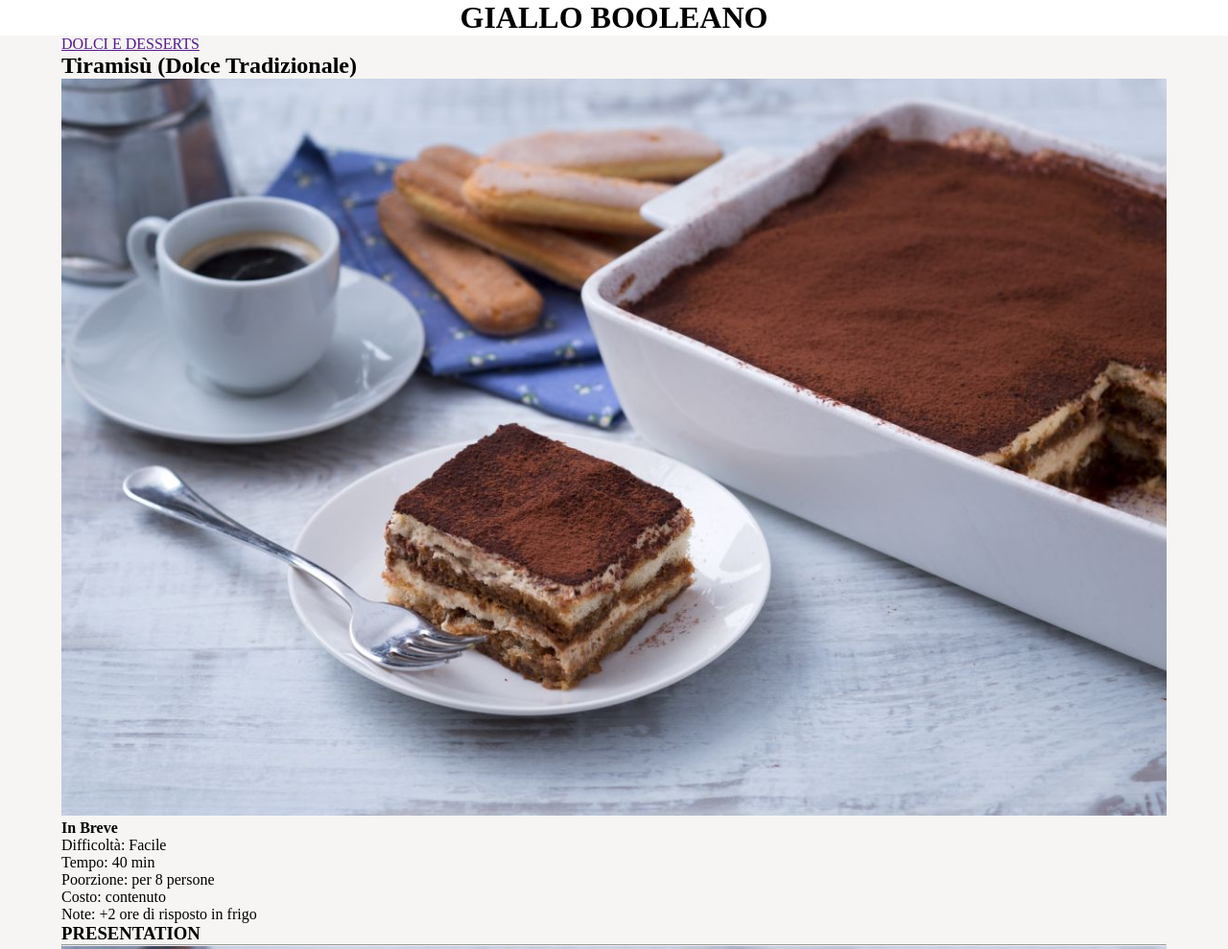
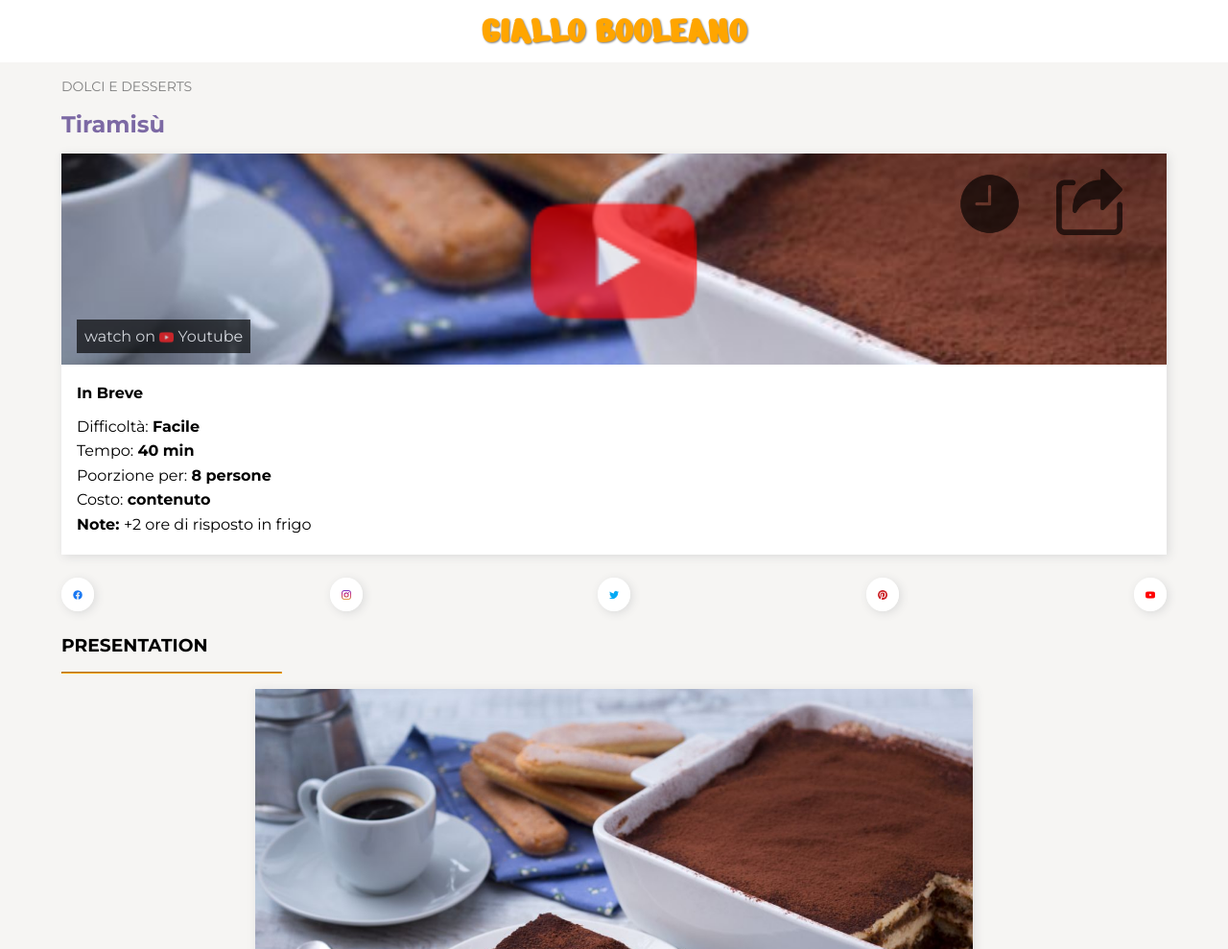
Before and after one commit to ElvisBinaku/htmlcss-responsive-layout, a plain HTML site: page index.html in a window 1280 px wide. Shown: the top 989 px of the page at 96% size. Drawn offline with Linux system fonts and the light colour scheme.

Commit message:
impostato css su hader con shadow nel main logo. creto "video Youtube" con Position-relative e absolute. aggiunte icone sociale e messo banner ads in hidden. da sistemare footer.

```diff
--- a/css/style.css
+++ b/css/style.css
@@ -3,26 +3,88 @@
     margin: 0;
     box-sizing: border-box;
 }
+body{
+    font-family: Montserrat, 'Helvetica Neue', sans-serif;;
+}
+li{
+    list-style: none;
+}
+
+header{
+    padding: .5rem;
+}
+
+main{
+    padding-top: 1rem;
+}
+
+footer{
+    font-size: 12px;
+    padding: .75rem;
+}
 
 img{
+    height: auto;
     width: 100%;
-    height: auto;
 }
 
-li{
-    list-style: none;
+footer section.detail > ul li{
+    padding-right: 1rem;
 }
 
 footer ul li {
     width: max-content;
     margin: 0 auto;
+    color: white;
+}
+section.title > ul li{
+    padding-bottom: 1rem;
+}
+figure.img-presentation{
+    width: 65%;
+    margin: 0 auto;
+}
+article hr{
+    width: 20%;
+    border-color: orange;
+}
+.main-logo{
+    font-family: Nerko One, cursive;
+    color: orange;
+    text-shadow: 1px 1px 2px gray;
+    font-size: 40px;
+}
+
+.shadow{
+    box-shadow: 2px 2px 10px rgb(219, 219, 219);
+}
+.extended-title{
+    display: none;
+}
+.image-yt-tiramisu{
+    height: 220px;
+    object-view-box: inset(20%);
+    object-position: 35px -50px;
+    object-fit: cover;
 }
 .bg-gray{
     background-color: #f6f5f3;
 }
-
+.bg-white{
+    background-color: white;
+}
 .bg-violet{
     background-color: #7c69a4   ;
+}
+
+.txt-violet{
+    color: #7c69a4;
+}
+.txt-white{
+    color: white;
+}
+.bold{
+    font-weight: 700;
 }
 
 .hg-50{
@@ -44,11 +106,93 @@ footer ul li {
 .justify-center{
     justify-content: center;
 }
+.d-space-between{
+    justify-content: space-between;
+}
+.d-wrap{
+    flex-wrap: wrap;
+}
+.category{
+    font-size: 14px;
+}
 
+.category a{
+    text-decoration: none;
+    color: gray;
+}
 .social{
 
 }
+.recap-recipe li{
+    padding-bottom: .4rem;
+}
+
+.recap-recipe{
+    padding: 1rem;
+}
+.ads{
+    display: none;
+}
 
 .tag-social{
+    background-color: white;
+    border-radius: 20px;
+    padding: .5rem .75rem;
+}
+
+figure.relative{
+    position: relative;
+}
+
+.absolute{
+    position: absolute;
+}
+.play{
+    width: 15%;
+    right: 50%;
+    top: 50%;
+    translate: 50% -50%;
+    opacity: 65%;
+}
+.w-later{
+    width: 6%;
+    right: 13%;
+    top: 8%;
+    opacity: 65%;
+}
+.share{
+    width: 6%;
+    right: 4%;
+    top: 7%;
+    opacity: 65%;
+}
+
+section.social img{
+    width: 10px;
+}
+p{
+     line-height: 2;
+}
+.m-b-2{
+    margin-bottom: 2rem;
+}
+.m-b-1{
+    margin-bottom: 1rem;
+}
+.p-b-1{
+    padding-bottom: 1rem;
+}
+
+.yt-caption{
+    background-color: black;
+    opacity: 65%;
+    bottom: 1rem;
+    left: 1rem;
+    padding: .5rem;
+}
+
+figcaption img{
+    width: 15px;
+    vertical-align: middle;
 
 }
--- a/index.html
+++ b/index.html
@@ -4,6 +4,9 @@
     <meta charset="UTF-8">
     <meta name="viewport" content="width=device-width, initial-scale=1.0">
     <link rel="stylesheet" href="css/style.css">
+    <link rel="preconnect" href="https://fonts.googleapis.com">
+<link rel="preconnect" href="https://fonts.gstatic.com" crossorigin>
+<link href="https://fonts.googleapis.com/css2?family=Montserrat:ital,wght@0,100..900;1,100..900&family=Nerko+One&display=swap" rel="stylesheet">
     <title>Giallo Booleano</title>
 </head>
 <body>
@@ -12,53 +15,70 @@
     </header>
 
     <main class="bg-gray">
-        <section class="top container">
-            <a href="">DOLCI E DESSERTS</a>
-            <h2>Tiramisù (Dolce Tradizionale)</h2>
+        <section class="title container">
+            <ul>
+                <li class="category"><a href="">DOLCI E DESSERTS</a></li>
+                <li><h2 class="bold txt-violet">Tiramisù <span class="extended-title">(Dolce Tradizionale)</span></h2></li>
+            </ul>
+            </section>
+        <section class="top container shadow bg-white">
             <section class="yt-video">
-                <img src="./img/tiramisu.jpg" alt="tiramisu">
+                <figure class="relative">
+                    <img src="./img/tiramisu.jpg" alt="tiramisu" class="image-yt-tiramisu">
+                    <figcaption class="absolute yt-caption txt-white">watch on <span><img src="./img/icons/youtube.png" alt="play"></span> Youtube</figcaption>
+                    <img src="./img/icons/share.png" alt="share" class="absolute share">
+                    <img src="./img/icons/youtube.png" alt="play" class="absolute play">
+                    <img src="./img/icons/w-later.png" alt="watch later" class="absolute w-later">
+                </figure>
             </section>
 
-            <section class="recap-recipe">
-                <h4>In Breve</h4>
+            <section class="recap-recipe bg-white m-b-2">
+                <h4 class="p-b-1">In Breve</h4>
                 <ul>
-                    <li>Difficoltà: Facile</li>
-                    <li>Tempo: 40 min</li>
-                    <li>Poorzione: per 8 persone</li>
-                    <li>Costo: contenuto</li>
-                    <li>Note: +2 ore di risposto in frigo</li>
+                    <li>Difficoltà: <span class="bold">Facile</span></li>
+                    <li>Tempo: <span class="bold">40 min</span></li>
+                    <li>Poorzione per: <span class="bold">8 persone</span></li>
+                    <li>Costo: <span class="bold">contenuto</span></li>
+                    <li><span class="bold">Note: </span>+2 ore di risposto in frigo</li>
                 </ul>
             </section>
         </section>
 
-        <section class="social container d-flex">
-            <span class="fb tag-social"></span>
-            <span class="twitter tag-social"></span>
-            <span class="ig tag-social"></span>
-            <span class="pinterest tag-social"></span>
-            <span class="yt tag-social"></span>
-        </section>
-        <section class="ads">
+        <section class="social container m-b-2">
+            <ul class="d-flex d-space-between">
+                <li><a href=""><span class="tag-social shadow"><img src="./img/icons/facebook.png" alt=""></span></a></li>
+                <li><a href=""><span class="tag-social shadow"><img src="./img/icons/instagram.png" alt="">
+                </span></a></li>
+                <li><a href=""><span class="tag-social shadow"><img src="./img/icons/twitter.png" alt=""></span></a></li>
+                <li><a href=""><span class="tag-social shadow"><img src="./img/icons/pinterest.png" alt=""></span></a></li>
+                <li><a href=""><span class="tag-social shadow"><img src="./img/icons/youtube.png" alt=""></span></a></li>
+            </ul>
 
         </section>
 
-        <article class="container">
-            <h3>PRESENTATION</h3>
-            <hr>
-            <img src="./img/tiramisu.jpg" alt="">
-            <p>Back in the day, grandmothers used to prepare a breakfast that we might call humble today, but was considered very rich at the time! Today the recipe is still unchanged, just break a very fresh egg into a glass, beat it with sugar, and add coffee or hot milk, for children, or Marsala wine or aniseed for adults. This marvelous cream gave rise to mascarpone cream used to make Tiramisù (mascarpone cheese and ladyfingers dessert). This is the best Italian dessert, the most popular and beloved of them all, and it has also birthed many other versions, even an egg-free Tiramisù! There is also a strawberry and Nutella tiramisù! Although the origins of this famous dessert are unclear, because it is disputed between the regions of Veneto, Friuli-Venezia Giulia, Piedmont, and Tuscany, it remains a cornerstone of Italian cuisine and it's widely prepared from North to South. Unfortunately, we weren't able to find out who invented it, but we can certainly teach you how to prepare your best tiramisù ever. So here's the recipe: try it and let us know what you think!</p>
+        <section class="ads container m-b-2">
+            <img src="./img/banner.png" alt="">
+        </section>
+
+        <article class="container p-b-1">
+            <h3 class="m-b-1">PRESENTATION</h3>
+            <hr class="m-b-1">
+            <figure class="img-presentation">
+                <img src="./img/tiramisu.jpg" alt="" class="m-b-1 shadow">
+            </figure>
+            <p>Back in the day, grandmothers used to prepare a breakfast that we might call humble today, but was considered very rich at the time! Today the recipe is still unchanged, just break a very fresh egg into a glass, beat it with sugar, and add coffee or hot milk, for children, or <strong>Marsala wine</strong> or aniseed for adults. This marvelous cream gave rise to mascarpone cream used to make <strong>Tiramisù</strong> (mascarpone cheese and ladyfingers dessert). This is the <strong>best Italian dessert</strong>, the most popular and beloved of them all, and it has also birthed many other versions, even an egg-free Tiramisù! There is also a strawberry and Nutella tiramisù! Although the origins of this famous dessert are unclear, because it is disputed between the regions of Veneto, Friuli-Venezia Giulia, Piedmont, and Tuscany, it remains a cornerstone of Italian cuisine and it's widely prepared from North to South. Unfortunately, we weren't able to find out who invented it, but we can certainly teach you how to prepare your best tiramisù ever. So here's the recipe: try it and let us know what you think!</p>
         </article>
     </main>
 
     <footer class="bg-violet d-flex d-flex-column justify-center">
-        <section class="d-flex justify-center">
+        <section class=" d-flex justify-center container">
             <ul>
-                <li>2021 giallo Booleano S.p.a.</li>
+                <li class="bold">© 2021 giallo Booleano S.p.a.</li>
                 <li>Via Tal dei tali, 10 - 88046 Lamezia Terme - VAT 43940293020</li>
             </ul>
         </section>
-        <section>
-            <ul class="d-flex justify-center">
+        <section class="detail">
+            <ul class=" nav d-flex justify-center container d-space-between d-wrap">
                 <li>About us</li>
                 <li>Terms of use</li>
                 <li>Privacy Policy</li>
```
Also changed, not shown: img/icons/facebook.png (added), img/icons/instagram.png (added), img/icons/pinterest.png (added), img/icons/play.png (added), img/icons/share.png (added), img/icons/twitter.png (added), img/icons/w-later.png (added), img/icons/youtube.png (added), 2 other files.
